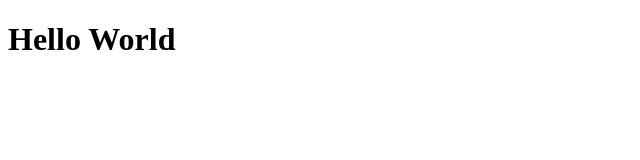
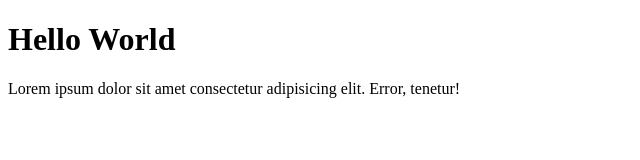
Before and after one commit to rizkybelajar6/git-test, a plain HTML site: page index.html in a window 1280 px wide. Shown: the whole page, without its empty margins (0-640 px from the left). Drawn offline with Linux system fonts and the light colour scheme.

Commit message:
menambahkan paragraf

```diff
--- a/index.html
+++ b/index.html
@@ -7,5 +7,8 @@
   </head>
   <body>
     <h1>Hello World</h1>
+    <p>
+      Lorem ipsum dolor sit amet consectetur adipisicing elit. Error, tenetur!
+    </p>
   </body>
 </html>
```
